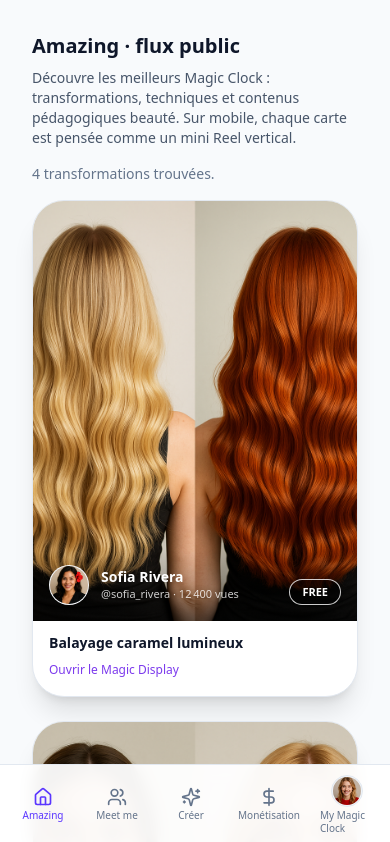
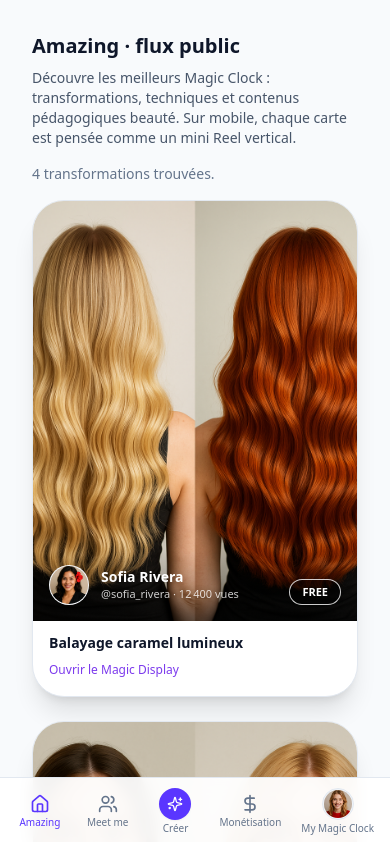
Before and after one commit to welcome-magic-clock/magic-clock-web-mvp, a Next.js app: page / in a window 390 px wide. Shown: the top 842 px of the page. Built offline with nearby package versions, Linux system fonts and the light colour scheme.

Commit message:
Update MobileTabs.tsx

```diff
--- a/components/MobileTabs.tsx
+++ b/components/MobileTabs.tsx
@@ -72,6 +72,7 @@ export default function MobileTabs() {
               }`}
             >
               {tab.isProfile ? (
+                // Avatar rond pour My Magic Clock
                 <span className="mb-0.5 inline-flex h-8 w-8 items-center justify-center rounded-full border border-slate-200 bg-slate-100">
                   <img
                     src={avatar}
@@ -79,12 +80,21 @@ export default function MobileTabs() {
                     className="h-7 w-7 rounded-full object-cover"
                   />
                 </span>
+              ) : tab.href === "/create" && tab.icon ? (
+                // ⭐ Icône "Créer" avec rond autour (version que tu aimais bien)
+                <span className="mb-0.5 inline-flex h-8 w-8 items-center justify-center rounded-full bg-brand-600 text-white shadow-sm">
+                  <tab.icon className="h-4 w-4" aria-hidden="true" />
+                </span>
               ) : (
                 tab.icon && (
                   <tab.icon className="mb-0.5 h-5 w-5" aria-hidden="true" />
                 )
               )}
-              <span className="leading-tight text-[10px]">{tab.label}</span>
+
+              {/* Label toujours sur une seule ligne */}
+              <span className="leading-tight text-[10px] whitespace-nowrap">
+                {tab.label}
+              </span>
             </Link>
           );
         })}
```
